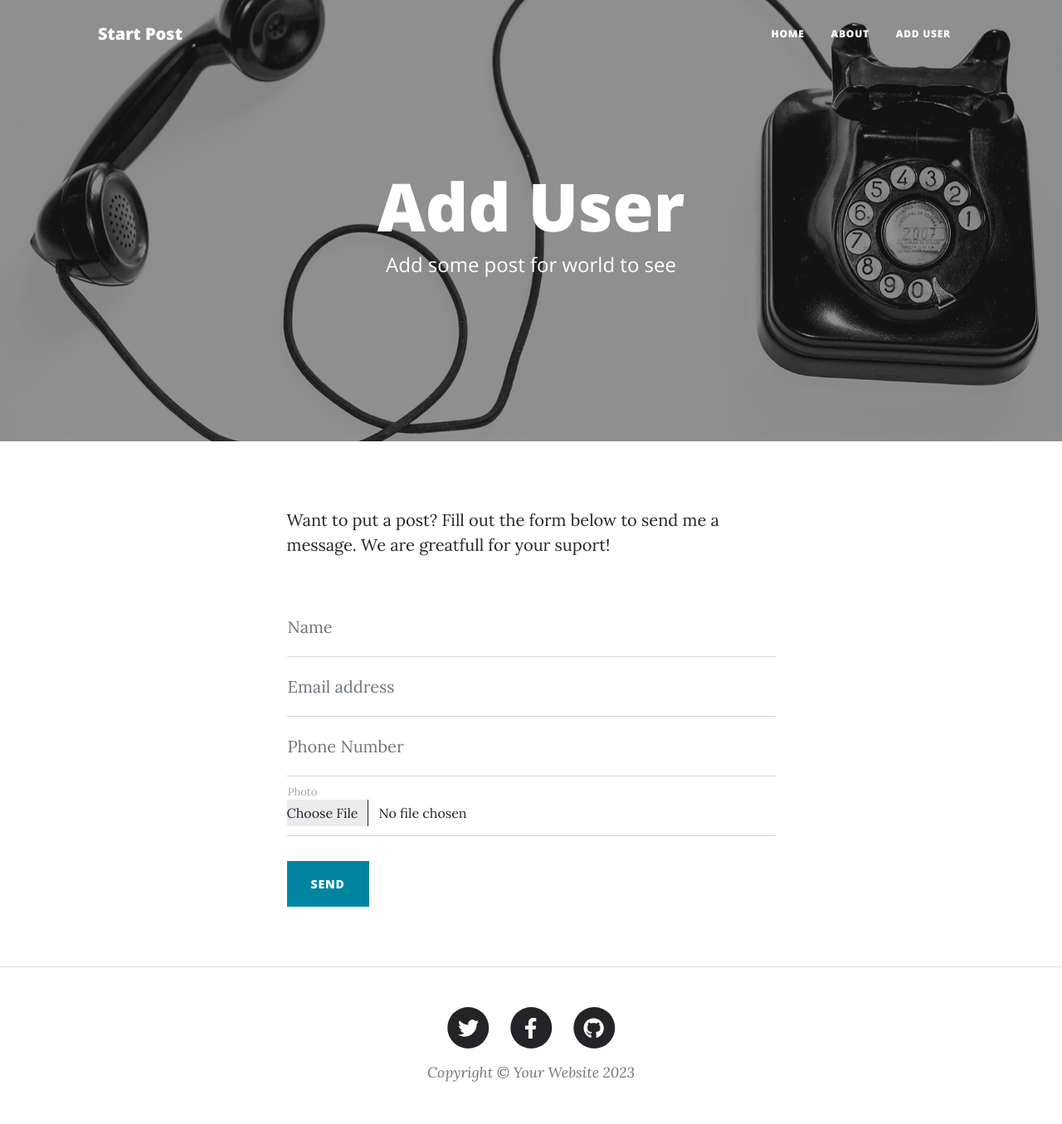
After one commit to JoseCav-10/Blog_3008, a Django app: page /contact/ in a window 1280 px wide. The commit adds this page. Shown: the whole page at 83% size. Run offline with Django 5.2, Linux system fonts and the light colour scheme; some libraries are stand-ins or nearby versions.

Commit message:
Criando os formulários de adicionar users e posts

```diff
--- /dev/null
+++ b/blog/forms.py
@@ -0,0 +1,25 @@
+from django import forms
+from .models import User, Post
+
+
+class UserForm(forms.ModelForm):
+
+    class Meta:
+        model = User
+        fields = '__all__'
+        widgets = {
+            'nome': forms.TextInput(attrs={'class': 'form-control', 'id': 'name', "placeholder": 'Enter your name...', "data-sb-validations": 'required'}),
+            'email': forms.EmailInput(attrs={'class': 'form-control', 'id': 'email', "placeholder": 'Enter your email...', "data-sb-validations": 'required,email'}),
+            'telefone': forms.TextInput(attrs={'class': 'form-control', 'id': 'phone', "placeholder": 'Enter your phone number...', "data-sb-validations": 'required'}),
+            'foto': forms.FileInput(attrs={'class': 'form-control', 'id': 'image', "placeholder": 'Enter your photo...'})
+        }
+
+class PostForm(forms.ModelForm):
+
+    class Meta:
+        model = Post
+        fields = ["user","mensage"]
+        widgets = {
+            'user': forms.Select(attrs={'class': 'form-control', 'id': 'name', "placeholder": 'Enter the user...', "data-sb-validations": 'required'}),
+            'mensage': forms.Textarea(attrs={'class': 'form-control', 'id': 'message', "placeholder": 'Enter your post here...', "data-sb-validations": 'required', "style": "height: 12rem"})
+        }
--- a/blog/models.py
+++ b/blog/models.py
@@ -1,5 +1,5 @@
 from django.db import models
-
+from django.utils import timezone
 # Create your models here.
 
 class User(models.Model):
@@ -14,4 +14,10 @@ class User(models.Model):
 class Post(models.Model):
     user = models.ForeignKey(User,on_delete=models.CASCADE)
     mensage = models.TextField()
-    data_publicacao = models.DateField()
+    data_publicacao = models.DateField(editable=False)
+
+    def save(self, *args, **kwargs):
+        if not self.id:
+            self.data = timezone.now()
+
+        return super(Post, self).save(*args, **kwargs)
--- a/blog/templates/base.html
+++ b/blog/templates/base.html
@@ -35,6 +35,7 @@
                     <ul class="navbar-nav ms-auto py-4 py-lg-0">
                         <li class="nav-item"><a class="nav-link px-lg-3 py-3 py-lg-4" href="http://127.0.0.1:8000/">Home</a></li>
                         <li class="nav-item"><a class="nav-link px-lg-3 py-3 py-lg-4" href="http://127.0.0.1:8000/about/">About</a></li>
+                        <li class="nav-item"><a class="nav-link px-lg-3 py-3 py-lg-4" href="http://127.0.0.1:8000/contact/">Add User</a></li>
                     </ul>
                 </div>
             </div>
--- /dev/null
+++ b/blog/templates/contact.html
@@ -0,0 +1,71 @@
+{% extends 'base.html' %}
+
+{% block header %}
+    <h1>Add User</h1>
+    <span class="subheading">Add some post for world to see</span>
+{% endblock%}
+
+
+{% block content %}
+<main class="mb-4">
+    <div class="container px-4 px-lg-5">
+        <div class="row gx-4 gx-lg-5 justify-content-center">
+            <div class="col-md-10 col-lg-8 col-xl-7">
+                <p>Want to put a post? Fill out the form below to send me a message. We are greatfull for your suport!</p>
+                <div class="my-5">
+                    <!-- * * * * * * * * * * * * * * *-->
+                    <!-- * * SB Forms Contact Form * *-->
+                    <!-- * * * * * * * * * * * * * * *-->
+                    <!-- This form is pre-integrated with SB Forms.-->
+                    <!-- To make this form functional, sign up at-->
+                    <!-- https://startbootstrap.com/solution/contact-forms-->
+                    <!-- to get an API token!-->
+                <form id="contactForm" data-sb-form-api-token="API_TOKEN" method="post" action="">
+                    {% csrf_token %}
+                        <div class="form-floating">
+                            {{ form.nome }}
+                            <label for="name">Name</label>
+                            <div class="invalid-feedback" data-sb-feedback="name:required">A name is required.</div>
+                        </div>
+                        <div class="form-floating">
+                            {{ form.email }}
+                            <label for="email">Email address</label>
+                            <div class="invalid-feedback" data-sb-feedback="email:required">An email is required.</div>
+                            <div class="invalid-feedback" data-sb-feedback="email:email">Email is not valid.</div>
+                        </div>
+                        <div class="form-floating">
+                            {{ form.telefone }}
+                            <label for="phone">Phone Number</label>
+                            <div class="invalid-feedback" data-sb-feedback="phone:required">A phone number is required.</div>
+                        </div>
+                        <div class="form-floating">
+                            {{ form.foto }}
+                            <label for="image">Photo</label>
+                        </div>
+                        <br />
+                        <!-- Submit success message-->
+                        <!---->
+                        <!-- This is what your users will see when the form-->
+                        <!-- has successfully submitted-->
+                        <div class="d-none" id="submitSuccessMessage">
+                            <div class="text-center mb-3">
+                                <div class="fw-bolder">Form submission successful!</div>
+                                To activate this form, sign up at
+                                <br />
+                                <a href="https://startbootstrap.com/solution/contact-forms">https://startbootstrap.com/solution/contact-forms</a>
+                            </div>
+                        </div>
+                        <!-- Submit error message-->
+                        <!---->
+                        <!-- This is what your users will see when there is-->
+                        <!-- an error submitting the form-->
+                        <div class="d-none" id="submitErrorMessage"><div class="text-center text-danger mb-3">Error sending message!</div></div>
+                        <!-- Submit Button-->
+                        <button class="btn btn-primary text-uppercase" id="submitButton" type="submit">Send</button>
+                    </form>
+                </div>
+            </div>
+        </div>
+    </div>
+</main>
+{% endblock %}
--- a/blog/views.py
+++ b/blog/views.py
@@ -1,11 +1,24 @@
 from django.shortcuts import render
-from .models import *
+from .models import User,Post
+from .forms import UserForm, PostForm
+from django.utils import timezone
 # Create your views here.
 
 def index(request):
+
+    if request.method == "POST":
+        form = PostForm(request.POST)
+        if form.is_valid():
+            user = form.cleaned_data['user']
+            mensage = form.cleaned_data['mensage']
+
+            Post.objects.create(user=user, mensage=mensage, data_publicacao=timezone.now())
+
+    form = PostForm()
     objs = Post.objects.all()
     context = {
-        "posts": objs
+        "posts": objs,
+        "form": form
     }
     return render(request, 'index.html', context=context)
 
@@ -18,3 +31,19 @@ def about_user(request):
         "users": objs
     }
     return render(request, "about.html", context=context)
+
+def contact(request, *args, **kwargs):
+
+    if request.method == "POST":
+        form = UserForm(request.POST)
+        if form.is_valid():
+            nome = form.cleaned_data['nome']
+            email = form.cleaned_data['email']
+            telefone = form.cleaned_data['telefone']
+            foto = form.cleaned_data['foto']
+
+            User.objects.create(nome=nome, email=email, telefone=telefone, foto=foto)
+
+    form = UserForm()
+
+    return render(request, "contact.html", {"form": form})
--- a/main/settings.py
+++ b/main/settings.py
@@ -107,7 +107,7 @@ AUTH_PASSWORD_VALIDATORS = [
 
 LANGUAGE_CODE = 'en-us'
 
-TIME_ZONE = 'UTC'
+TIME_ZONE = 'America/Sao_Paulo'
 
 USE_I18N = True
 
--- a/main/urls.py
+++ b/main/urls.py
@@ -24,6 +24,7 @@ urlpatterns = [
     path('admin/', admin.site.urls),
     path('', index),
     path('about/', about_user),
+    path('contact/', contact),
 ]
 
 
```
Also changed, not shown: blog/templates/index.html (+34 -2 lines), blog/migrations/0003_alter_post_data_publicacao_alter_user_foto.py (added), db.sqlite3, media/image_users/Captura_de_tela_2022-06-02_152901.jpg (deleted), media/image_users/WhatsApp_Image_2024-08-31_at_21.43.55.jpeg (added).
